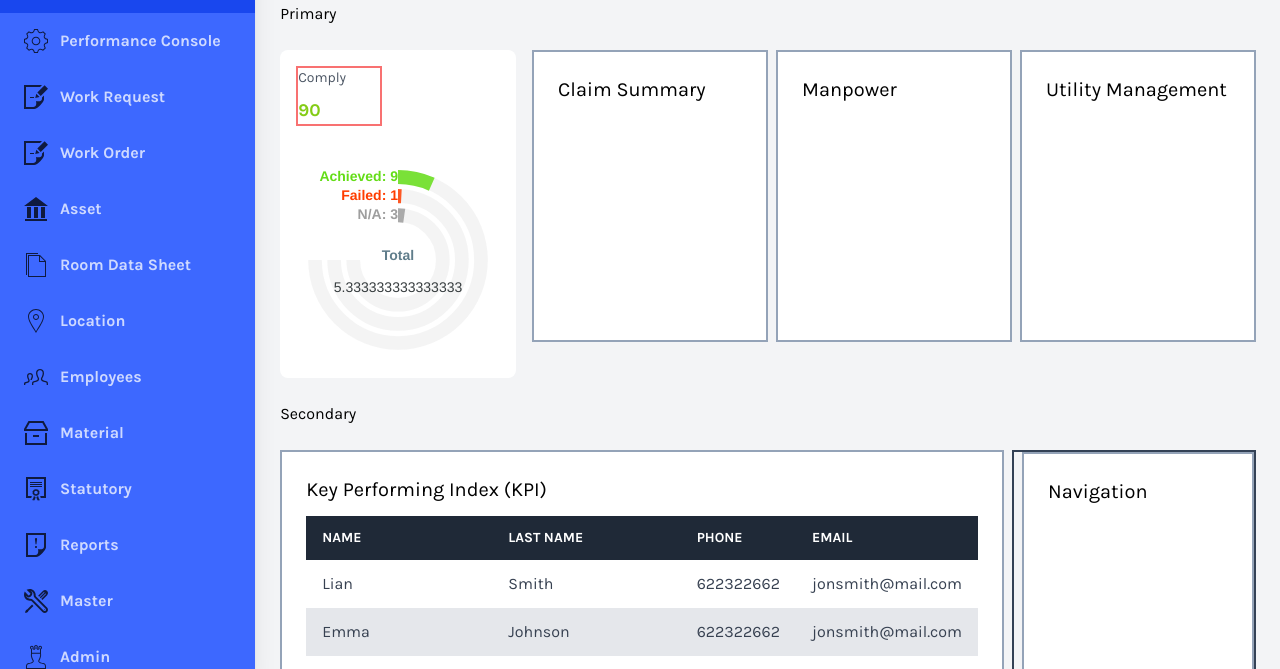
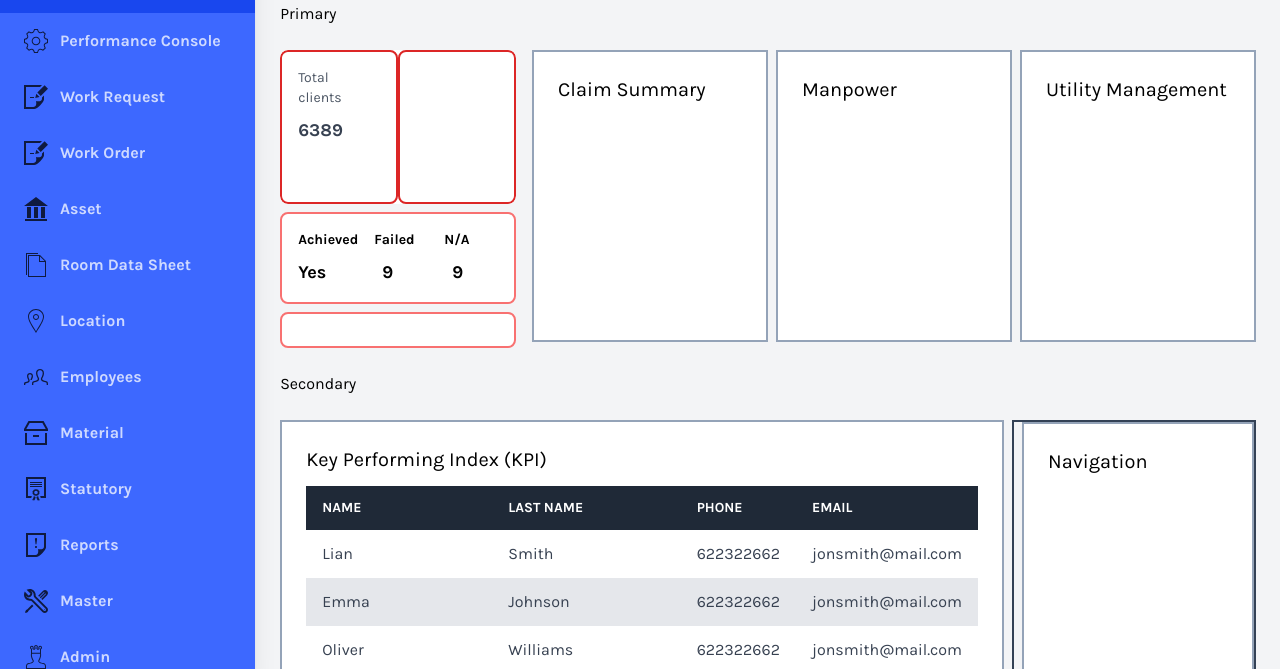
Before and after one commit to efahd/BSIDesignUsingTailwindCss, a website: page build/dashboard2.html in a window 1280 px wide. Shown: the part 131-800 px from the top of the page. Drawn offline with nearby package versions, Linux system fonts and the light colour scheme.

Commit message:
-updated the dashboard2.html

```diff
--- a/build/dashboard2.html
+++ b/build/dashboard2.html
@@ -228,19 +228,88 @@
                 <p>Primary</p>
                 <div class="flex flex-wrap mt-6 ">
                     <div class="w-full lg:w-1/4 pr-0 lg:pr-2 ">
-                        <div class="min-w-0 rounded-lg shadow-xs overflow-hidden bg-white ">
-                            <div class="p-4 justify-center flex-col lg:w-1/2 w-full">
-                                <div class="border-2 border-red-400">
-                                    <p class="mb-2 text-sm font-medium text-gray-600 dark:text-gray-400">
-                                        Comply
-                                      </p>
-                                      <p class="text-lg font-semibold text-lime-500 ">
-                                        90
-                                      </p>
+                        <div class="min-w-0 rounded-lg shadow-xs overflow-hidden bg-white flex-wrap flex ">
+                            <div class="w-full lg:w-1/2 pr-0 lg:pr-2 border-2 min-w-0 rounded-lg shadow-xs overflow-hidden bg-white border-red-600">
+                                <div class="min-w-0 rounded-lg shadow-xs overflow-hidden bg-white dark:bg-gray-800">
+                                    <div class="p-4 flex items-center">
+                                        <div>
+                                            <p class="mb-2 text-sm font-medium text-gray-600 dark:text-gray-400">
+                                                Total clients
+                                              </p>
+                                              <p class="text-lg font-semibold text-gray-700 dark:text-gray-200">
+                                                6389
+                                            </p>
+                                        </div>
+                                    </div>
                                 </div>
                             </div>
-                            <div id="KPIChart"></div>
+                            <div class="my-2 "></div>
+                            <div class="w-full lg:w-1/2 pr-0 lg:pr-2 border-2 min-w-0 rounded-lg shadow-xs overflow-hidden bg-white border-red-600">
+                                <canvas id="chartTwo" width="50" height="auto"></canvas>
+                            </div>
+                            <!-- <div class="min-w-0 rounded-lg shadow-xs overflow-hidden bg-white ">
+                                <div class="p-4 flex items-center ">
+                                    <div class="flex flex-col lg:w-1/2 ">
+                                        <p class="mb-2 text-sm font-black text-black dark:text-gray-800">
+                                            Comply
+                                        </p>
+                                        <p class="text-lg font-black dark:text-green-500  ml-2">
+                                            Yes
+                                        </p>
+                                    </div>
+                                    <div class="mx-2"></div>
+                                    <div class="flex flex-col lg:w-1/2">
+                                        <p class="mb-2 text-sm font-black text-black dark:text-gray-800">
+                                            Total
+                                        </p>
+                                        <p class="text-lg font-black text-black dark:text-gray-600 ml-2">
+                                            9
+                                        </p>
+                                    </div>
+                                </div>
+
+                            </div> -->
                         </div>
+                        <div class="my-2"></div>
+                        <div class="min-w-0 rounded-lg shadow-xs overflow-hidden bg-white border-2 border-red-400">
+                            <div class="min-w-0 rounded-lg shadow-xs overflow-hidden bg-white ">
+                                <div class="p-4 flex items-center justify-center">
+                                    <div class="flex flex-col lg:w-1/2 justify-center">
+                                        <p class="mb-2 text-sm font-black text-black dark:text-gray-800">
+                                            Achieved
+                                        </p>
+                                        <p class="text-lg font-black dark:text-green-500  ">
+                                            Yes
+                                        </p>
+                                    </div>
+                                    <div class="mx-2"></div>
+                                    <div class="flex flex-col lg:w-1/2">
+                                        <p class="mb-2 text-sm font-black text-black dark:text-gray-800">
+                                            Failed
+                                        </p>
+                                        <p class="text-lg font-black text-black dark:text-gray-600 ml-2">
+                                            9
+                                        </p>
+                                    </div>
+                                    <div class="mx-2"></div>
+                                    <div class="flex flex-col lg:w-1/2">
+                                        <p class="mb-2 text-sm font-black text-black dark:text-gray-800">
+                                            N/A
+                                        </p>
+                                        <p class="text-lg font-black text-black dark:text-gray-600 ml-2">
+                                            9
+                                        </p>
+                                    </div>
+                                </div>
+
+                            </div>
+                        </div>
+                        <div class="my-2"></div>
+                        <div class="min-w-0 rounded-lg shadow-xs overflow-hidden bg-white border-2 border-red-400">
+                            <div class="p-4 justify-center flex-col lg:w-1/2 w-full ">
+                            </div>
+                        </div>
+
 
                     </div>
                     <div class="w-full lg:w-1/4 pl-0 lg:pl-2 mt-12 lg:mt-0 ">
```
Also changed, not shown: build/css/style.css.
